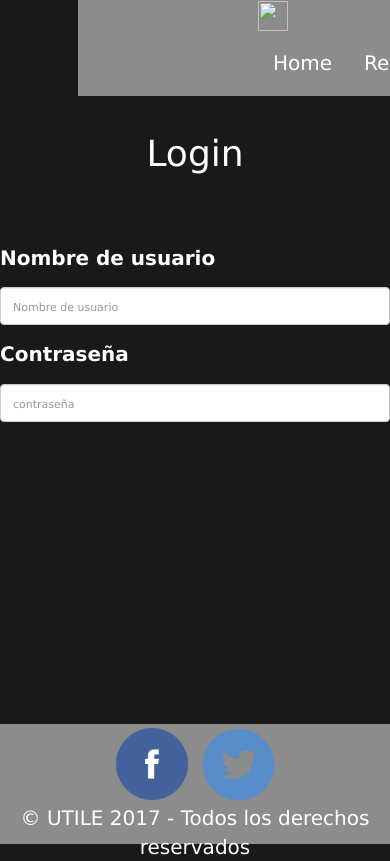
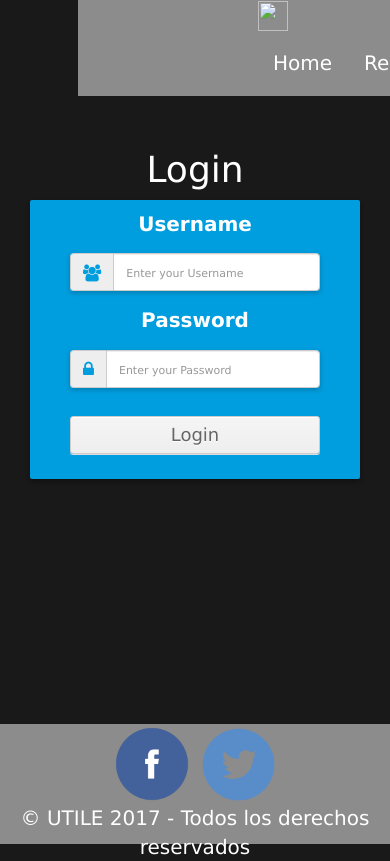
Before and after one commit to sashasier/Utile, a PHP site: page /login.html in a window 390 px wide; the page is wider, and only the part inside the window is pictured. Run offline with PHP 8.4, Linux system fonts and the light colour scheme.

Commit message:
Login box, registro box, y faq box mismo color y mismo estilo
Falta fondos y estilos de banner y footer

```diff
--- a/css/style.css
+++ b/css/style.css
@@ -63,13 +63,6 @@ left: 44vw;
   height: 30px;
 }
 
-/*       Sory! ya se que por ahi te movi algo, pero si vamos a usar tags generales como ul o body, etc, intentemos     ponerles class o id para que solo afecte el de su pagina, si no, de esta manera, estan afectando a uls y bodys de las otras paginas (y supongo que todos vamos moviendo los elemntos de distintas formas como vamos pudiendo jaja)
-ul {
-  margin-left: 28%;
-  margin-right: 28%;
-}
-*/
-
 /*------------------PREGUNTAS FRECUENTES------------------*/
 .preguntasfrecuentes {
   background-image: url(../imagenes/background/puente.jpg);
@@ -94,7 +87,10 @@ ul {
   text-align: center;
   margin-bottom: 20px;
 }
+.panel-primary>.panel-heading {
 
+  background:#009edf;
+}
 /*---------------------ESPECIALIDADES---------------------*/
 .especialidades {
   background-color: rgba(0,0,0,0.9);
@@ -148,6 +144,7 @@ hr{
 }
 .form-group{
 	margin-bottom: 15px;
+  text-align: center;
 }
 label{
 	margin-bottom: 15px;
@@ -203,7 +200,7 @@ padding: 8px 12px !important;
  	margin: 0 auto;
  	max-width: 400px;
   padding: 10px 40px;
-	background-color:  rgba(255, 255, 255, 0.5);
+	background:#009edf;
   color: #FFF;
   text-shadow: none;
 	-webkit-box-shadow: 0px 3px 5px 0px rgba(0,0,0,0.31);
@@ -221,7 +218,6 @@ span.input-group-addon i {
 	font-size: 11px;
 	text-align: center;
  }
-
 /*-------------------------LOGIN-------------------------*/
 .loginbody {
   background-color: rgba(0,0,0,0.9);
@@ -236,14 +232,6 @@ span.input-group-addon i {
   text-align: center;
   color: white;
 }
-
-/* Perdon denuevo! lo que te explique mas arriba.
-li{
-  float: right;
-  padding: 10px;
-}
-*/
-
 li a {
   color: white;
 }
--- a/login.html
+++ b/login.html
@@ -29,33 +29,49 @@
          </ul>
    </div>
 
-   <br>
-   <br>
-   <br>
-   <br>
 
 
-<h1 class="login">Login</h1>
+   <div class="container">
+         <div class="row main">
+             <h1 class="tituloreg">Login</h1>
+           <div class="main-login main-center">
+             <form class="" method="post" action="#">
 
-<div class="formulario">
-  <form class="form-horizontal" action="index.html" method="post">
+
+
+
                <div class="form-group">
-      <label class="control-label col-md-2 introducir" for="nombre">Nombre de usuario</label>
-        <div class="col-md-5">
-          <input type="text" class="form-control" id="nombre" placeholder="Nombre de usuario" value="" required>
+                 <label for="username" class="cols-sm-2 control-label">Username</label>
+                 <div class="cols-sm-10">
+                   <div class="input-group">
+                     <span class="input-group-addon"><i class="fa fa-users fa" aria-hidden="true"></i></span>
+                     <input type="text" class="form-control" name="username" id="username"  placeholder="Enter your Username"/>
+                   </div>
                  </div>
                </div>
 
                <div class="form-group">
-          <label class="control-label col-md-2 introducir" for="password">Contraseña</label>
-            <div class="col-md-5">
-                <input type="password" class="form-control" name="password" id="contraseña" placeholder="contraseña"  value="" required>
+                 <label for="password" class="cols-sm-2 control-label">Password</label>
+                 <div class="cols-sm-10">
+                   <div class="input-group">
+                     <span class="input-group-addon"><i class="fa fa-lock fa-lg" aria-hidden="true"></i></span>
+                     <input type="password" class="form-control" name="password" id="password"  placeholder="Enter your Password"/>
                    </div>
                  </div>
+               </div>
+
+
+               <div class="form-group ">
+                 <a href="" target="_blank" type="button" id="button" class="btn btn-primary btn-lg btn-block login-button">Login</a>
+               </div>
+
              </form>
+           </div>
+         </div>
+       </div>
 
-  <br>
-  <br>
+
+
 
     <footer class="footer">
       <div class="social">
--- a/registrarse.html
+++ b/registrarse.html
@@ -90,7 +90,7 @@
   						</div>
 
   						<div class="form-group ">
-  							<a href="http://deepak646.blogspot.in" target="_blank" type="button" id="button" class="btn btn-primary btn-lg btn-block login-button">Register</a>
+  							<a href="" target="_blank" type="button" id="button" class="btn btn-primary btn-lg btn-block login-button">Register</a>
   						</div>
 
   					</form>
```
Lines whose indentation alone changed are shown as unchanged.
